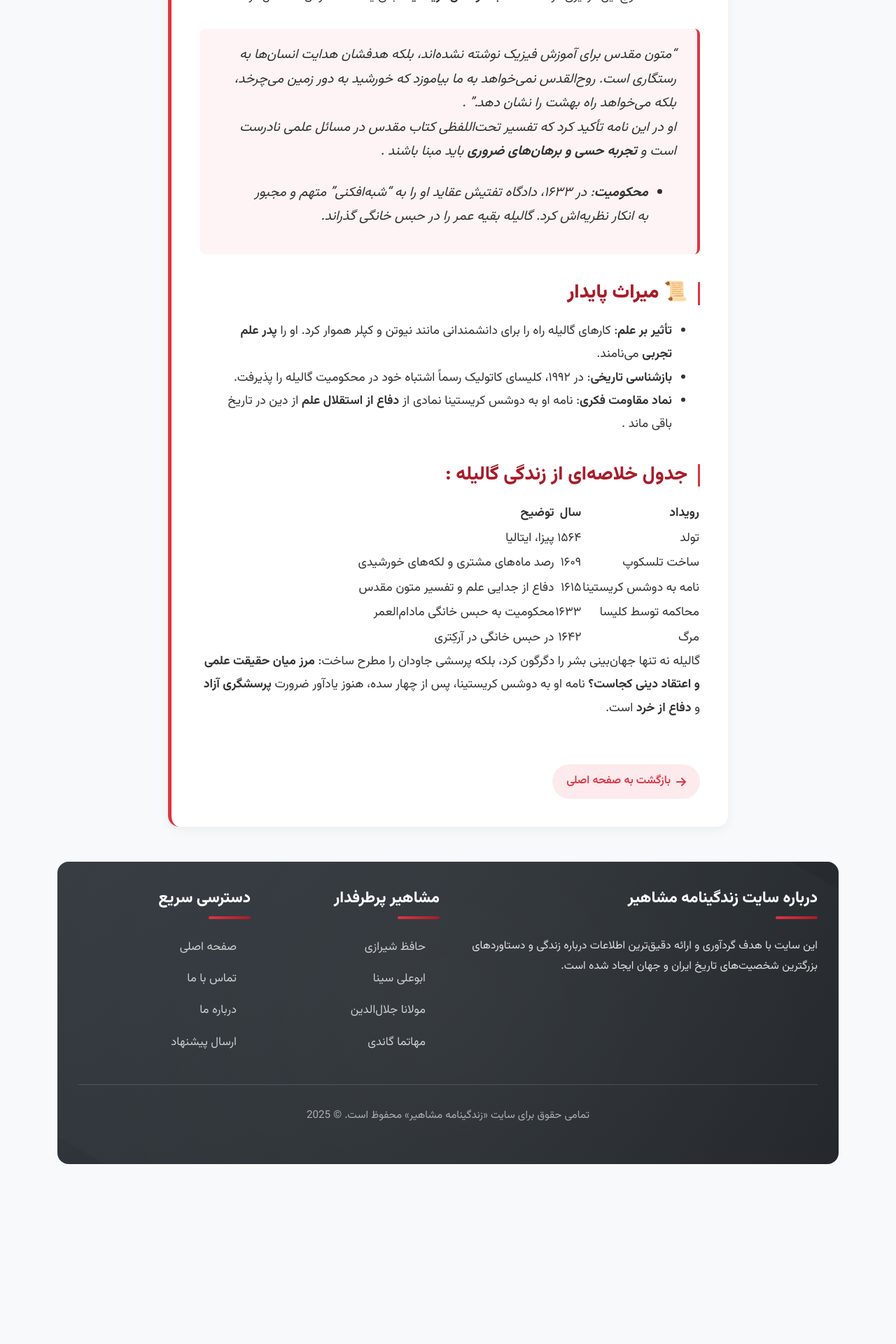
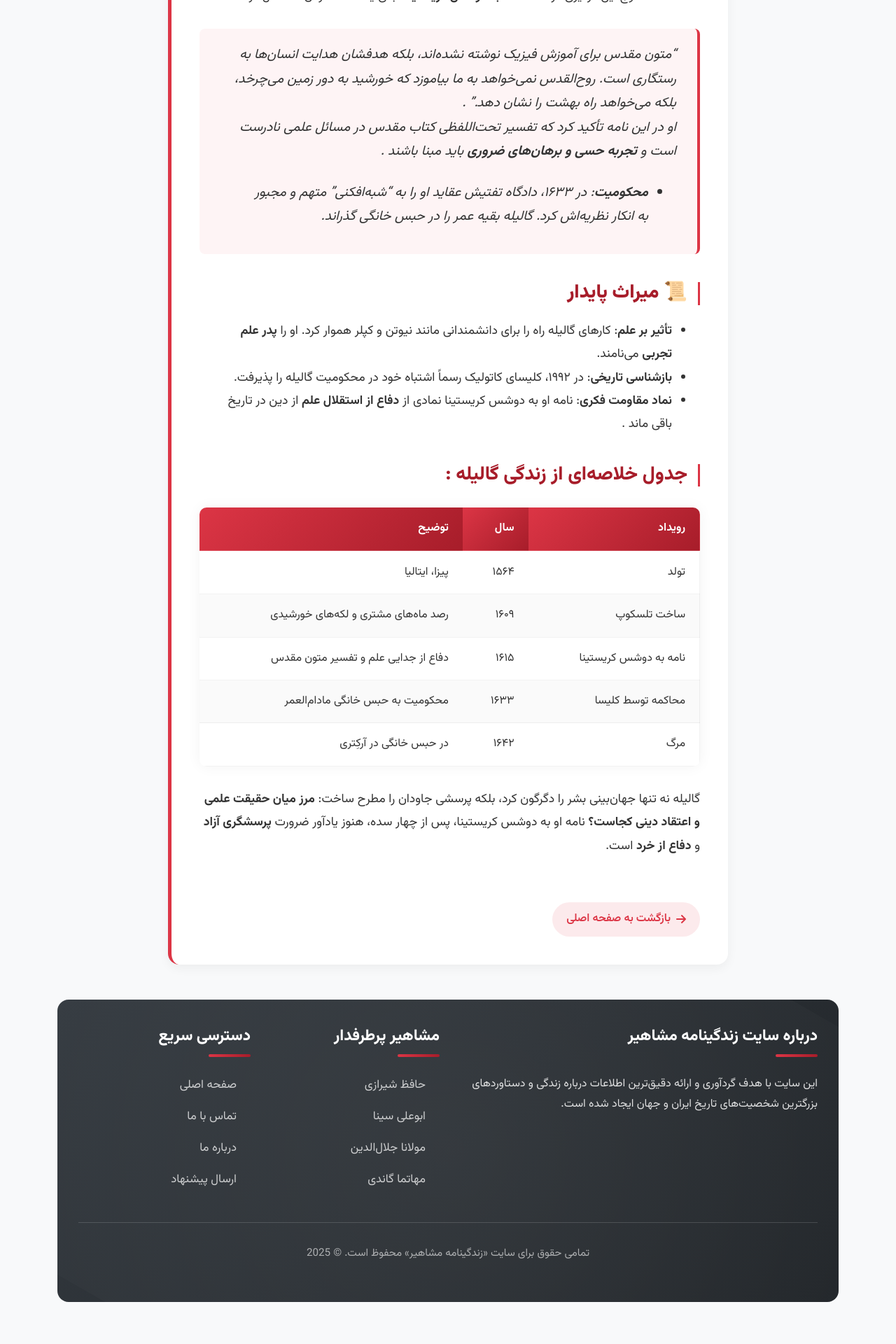
Before and after one commit to darkblog/darkblog.github.io, a Jekyll site: the page built from _posts/2025-7-5-68.md, in a window 1280 px wide. Shown: the part 998-2918 px from the top of the page at 70% size. Built offline with Jekyll 4.4.1, drawn with Linux system fonts in a browser that asks for light colours; before the commit the page ends 2721 px from its top, so only the background shows below that.

Commit message:
Update post.html

```diff
--- a/_layouts/post.html
+++ b/_layouts/post.html
@@ -206,6 +206,63 @@
             font-size: 1.5rem;
         }
 
+        /* Professional Table Styles */
+        .post-content table {
+            width: 100%;
+            border-collapse: collapse;
+            margin: 30px 0;
+            box-shadow: 0 0 20px rgba(0, 0, 0, 0.05);
+            border-radius: 10px;
+            overflow: hidden;
+            font-size: 1rem;
+        }
+
+        .post-content th {
+            background: linear-gradient(135deg, var(--primary-color), var(--primary-dark));
+            color: white;
+            font-weight: 700;
+            padding: 15px 20px;
+            text-align: right;
+            border-bottom: 2px solid rgba(255, 255, 255, 0.1);
+        }
+
+        .post-content td {
+            padding: 15px 20px;
+            border-bottom: 1px solid rgba(0, 0, 0, 0.05);
+            transition: all 0.2s ease;
+        }
+
+        .post-content tr:nth-child(even) {
+            background-color: rgba(0, 0, 0, 0.02);
+        }
+
+        .post-content tr:hover td {
+            background-color: rgba(220, 53, 69, 0.03);
+        }
+
+        .post-content th:first-child,
+        .post-content td:first-child {
+            border-right: 1px solid rgba(0, 0, 0, 0.05);
+        }
+
+        .table-responsive {
+            display: block;
+            width: 100%;
+            overflow-x: auto;
+            -webkit-overflow-scrolling: touch;
+            margin: 30px 0;
+            border-radius: 10px;
+            box-shadow: 0 5px 15px rgba(0, 0, 0, 0.05);
+        }
+
+        .table-caption {
+            text-align: center;
+            font-weight: 600;
+            font-size: 1.1rem;
+            margin: 15px 0;
+            color: var(--primary-dark);
+        }
+
         .quote-box {
             background: linear-gradient(135deg, rgba(220, 53, 69, 0.1), rgba(108, 117, 125, 0.05));
             border-radius: 16px;
@@ -377,6 +434,15 @@
             .post-content h3 {
                 font-size: 1.3rem;
             }
+
+            .post-content table {
+                font-size: 0.95rem;
+            }
+
+            .post-content th,
+            .post-content td {
+                padding: 12px 15px;
+            }
         }
 
         @media (max-width: 576px) {
@@ -404,13 +470,22 @@
             .post-content {
                 font-size: 1rem;
             }
+
+            .post-content table {
+                font-size: 0.9rem;
+            }
+
+            .post-content th,
+            .post-content td {
+                padding: 10px 12px;
+            }
         }
     </style>
 </head>
 <body>
     <div class="container">
         <!-- Header Section (Linked to Homepage) -->
-        <a href="https://indexes.ir" class="header">
+        <a href="https://indexes.ir/" class="header">
             <h1>زندگینامه مشاهیر</h1>
             <p>بیوگرافی بزرگان ایران و جهان</p>
         </a>
```
